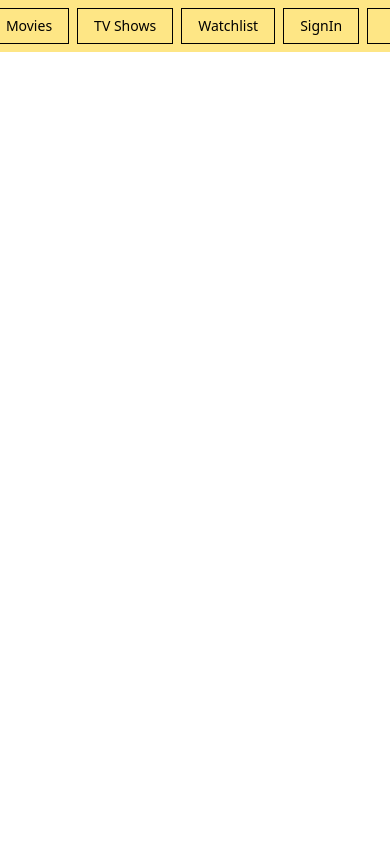
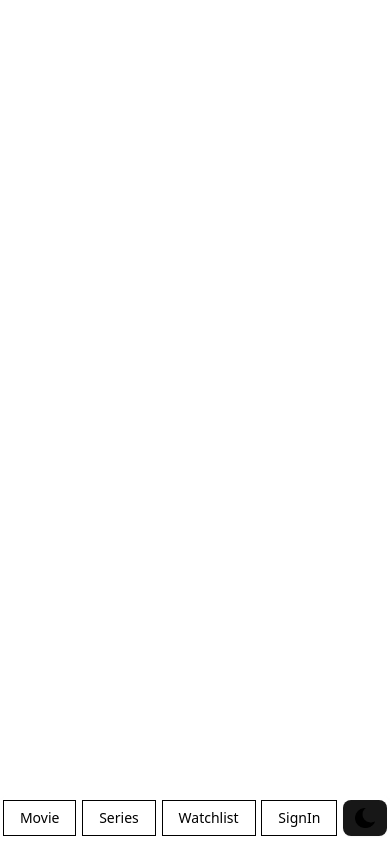
Before and after one commit to pankajkoree/moviedetailssearch, a Next.js app: page / in a window 390 px wide. Built offline with nearby package versions, Linux system fonts and the light colour scheme.

Commit message:
in progress

```diff
--- a/src/app/layout.js
+++ b/src/app/layout.js
@@ -8,7 +8,7 @@ export const metadata = {
 export default function RootLayout({ children }) {
   return (
     <html lang="en">
-      <body>{children}</body>
+      <body className="dark:bg-black">{children}</body>
     </html>
   );
 }
--- a/src/app/page.js
+++ b/src/app/page.js
@@ -1,10 +1,55 @@
+"use client";
+
 import { NavBar } from "@/components/NavBar";
+import { Button } from "@/components/ui/button";
+import Image from "next/image";
+import { useEffect, useState } from "react";
 
 export default function Home() {
+  const [isDarkMode, setIsDarkMode] = useState(false);
+
+  const changeTheme = () => {
+    const newTheme = !isDarkMode;
+    setIsDarkMode(newTheme);
+
+    if (newTheme) {
+      document.documentElement.classList.add("dark");
+      localStorage.setItem("theme", "dark");
+    } else {
+      document.documentElement.classList.remove("dark");
+      localStorage.setItem("theme", "light");
+    }
+  };
+
+  useEffect(() => {
+    const savedTheme = localStorage.getItem("theme");
+    if (savedTheme === "dark") {
+      document.documentElement.classList.add("dark");
+      setIsDarkMode(true);
+    }
+  }, []);
   return (
-    <div className="flex justify-center w-full bg-amber-700">
-      <div className="flex justify-center bg-amber-200 lg:w-[60%]">
+    <div className="relative flex justify-center w-full bg-amber-700 h-full">
+      {/* Top Nav (for tab + laptop view) */}
+      <div className="relative hidden md:flex justify-center bg-amber-200 w-full md:w-[80%] lg:w-[60%]">
         <NavBar />
+      </div>
+
+      {/* Bottom Nav (for mobile view only) */}
+      <div className="fixed bottom-0 left-0 right-0 z-50 flex justify-center md:hidden">
+        <div className="flex justify-around items-center w-full shadow-lg rounded-t-2xl py-2">
+          <Button variant="movieNavButton">Movie</Button>
+          <Button variant="movieNavButton">Series</Button>
+          <Button variant="movieNavButton">Watchlist</Button>
+          <Button variant="movieNavButton">SignIn</Button>
+          <Button className="p-3" onClick={changeTheme}>
+            {isDarkMode ? (
+              <Image src="/light.png" width={20} height={20} alt="light mode" />
+            ) : (
+              <Image src="/dark.png" width={20} height={20} alt="dark mode" />
+            )}
+          </Button>
+        </div>
       </div>
     </div>
   );
--- a/src/components/NavBar.jsx
+++ b/src/components/NavBar.jsx
@@ -1,13 +1,44 @@
+"use client";
+import Image from "next/image";
+import { useEffect, useState } from "react";
 const { Button } = require("./ui/button");
 
 export const NavBar = () => {
+  const [isDarkMode, setIsDarkMode] = useState(false);
+
+  const changeTheme = () => {
+    const newTheme = !isDarkMode;
+    setIsDarkMode(newTheme);
+
+    if (newTheme) {
+      document.documentElement.classList.add("dark");
+      localStorage.setItem("theme", "dark");
+    } else {
+      document.documentElement.classList.remove("dark");
+      localStorage.setItem("theme", "light");
+    }
+  };
+
+  useEffect(() => {
+    const savedTheme = localStorage.getItem("theme");
+    if (savedTheme === "dark") {
+      document.documentElement.classList.add("dark");
+      setIsDarkMode(true);
+    }
+  }, []);
   return (
     <div className="flex gap-2 mt-2 mb-2">
       <Button variant="movieNavButton">Movies</Button>
       <Button variant="movieNavButton">TV Shows</Button>
       <Button variant="movieNavButton">Watchlist</Button>
       <Button variant="movieNavButton">SignIn</Button>
-      <Button variant="movieNavButtonTheme"></Button>
+      <Button variant="movieNavButtonTheme" onClick={changeTheme}>
+        {isDarkMode ? (
+          <Image src="/light.png" width={20} height={20} alt="light mode" />
+        ) : (
+          <Image src="/dark.png" width={20} height={20} alt="dark mode" />
+        )}
+      </Button>
     </div>
   );
 };
--- a/src/components/ui/button.jsx
+++ b/src/components/ui/button.jsx
@@ -21,7 +21,7 @@ const buttonVariants = cva(
           "hover:bg-accent hover:text-accent-foreground dark:hover:bg-accent/50",
         link: "text-primary underline-offset-4 hover:underline",
         movieNavButton: "border rounded-none hover:cursor-pointer",
-        movieNavButtonTheme: "border rounded-none hover:cursor-pointer",
+        movieNavButtonTheme: "hover:cursor-pointer",
       },
       size: {
         default: "h-9 px-4 py-2 has-[>svg]:px-3",
```
Also changed, not shown: public/dark.png (added), public/light.png (added).
